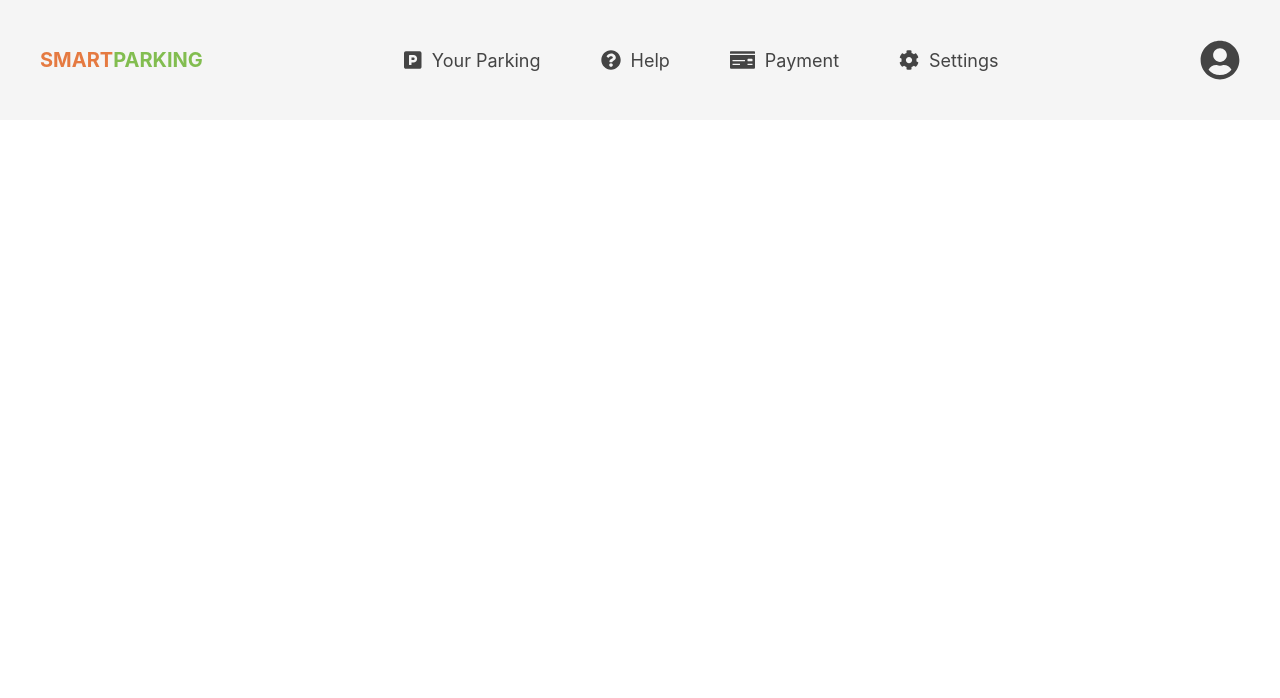
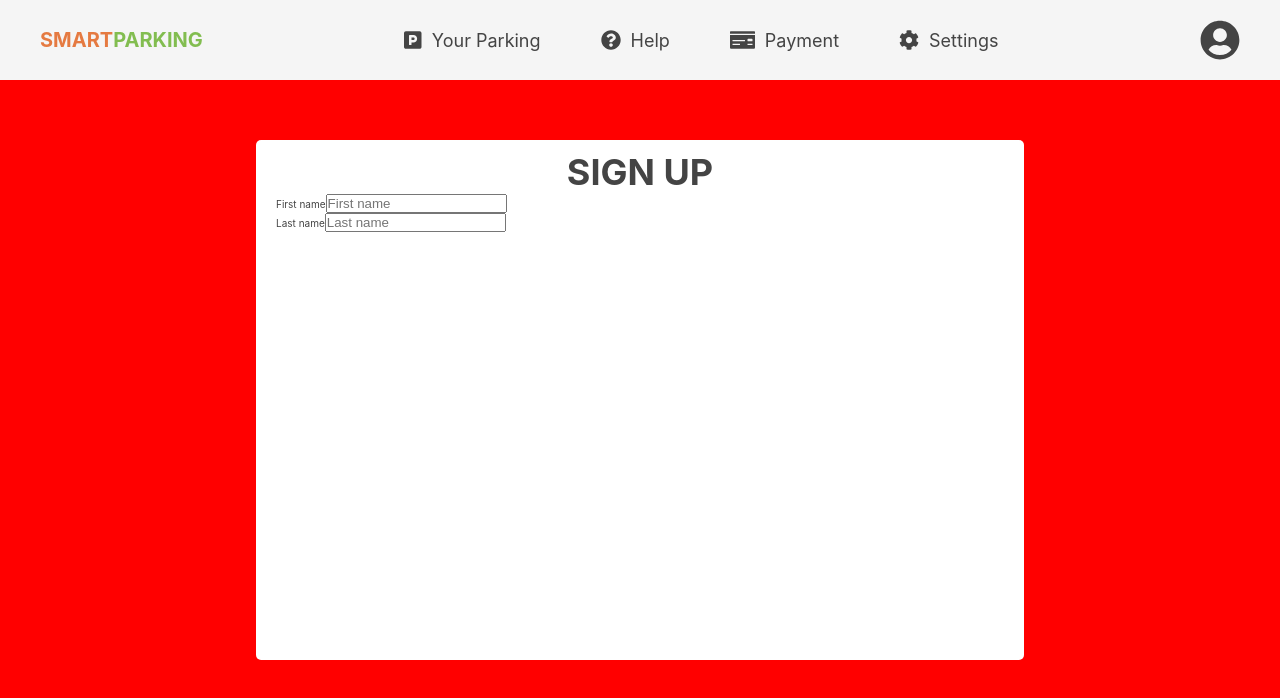
Before and after one commit to nikulasoskarsson/smart-parking, a React (Create React App) app: page / in a window 1280 px wide. Shown: the top 698 px of the page. Built offline with nearby package versions, Linux system fonts and the light colour scheme.

Commit message:
working on the signup form

```diff
--- a/src/App.js
+++ b/src/App.js
@@ -1,10 +1,12 @@
 import './App.scss';
+import SignUp from './components/auth/SignUp';
 import Navbar from './components/Layout/Navbar';
 
 function App() {
   return (
-    <div className="App">
-    <Navbar />
+    <div className="App" style={{minHeight:'100vh', backgroundColor:'red'}}>
+      <Navbar />
+      <SignUp />
     </div>
   );
 }
--- a/src/App.scss
+++ b/src/App.scss
@@ -1,2 +1,3 @@
 @import 'sass/base.scss';
 @import 'sass/navbar.scss';
+@import 'sass/signup.scss';
--- /dev/null
+++ b/src/components/auth/SignUp.js
@@ -0,0 +1,39 @@
+import React from 'react'
+
+const SignUp = () => {
+  return (
+    <div className='signup'>
+      <div className='signup__container'>
+        <h3 className='signup__heading'>Sign up</h3>
+        <form action='#' className='signup__form'>
+          <div className='signup__row'>
+            <div className='signup__form-field'>
+              <label htmlFor='firstName' className='signup__label'>
+                First name
+              </label>
+              <input
+                type='text'
+                id='firstName'
+                className='signup__input'
+                placeholder='First name'
+              />
+            </div>
+            <div className='signup__form-field'>
+              <label htmlFor='lastName' className='signup__label'>
+                Last name
+              </label>
+              <input
+                type='text'
+                id='lastName'
+                className='signup__input'
+                placeholder='Last name'
+              />
+            </div>
+          </div>
+        </form>
+      </div>
+    </div>
+  )
+}
+
+export default SignUp
--- a/src/sass/navbar.scss
+++ b/src/sass/navbar.scss
@@ -1,5 +1,5 @@
 .navbar{
-    height:12rem;
+    height:8rem;
     background:var(--color-light-grey);
     &__container{
         height:100%;
--- /dev/null
+++ b/src/sass/signup.scss
@@ -0,0 +1,20 @@
+.signup{
+    background:#fff;
+    height: 65vh;
+    width: 60%;
+    position: absolute;
+    top:50%;
+    left:50%;
+    transform:translate(-50%,-50%,);
+    border-radius:0.5rem;
+
+    &__container{
+        padding:1rem 2rem;
+    }
+
+    &__heading{
+        font-size: 3.6rem;
+        text-transform: uppercase;
+        text-align: center;
+    }
+}
```
